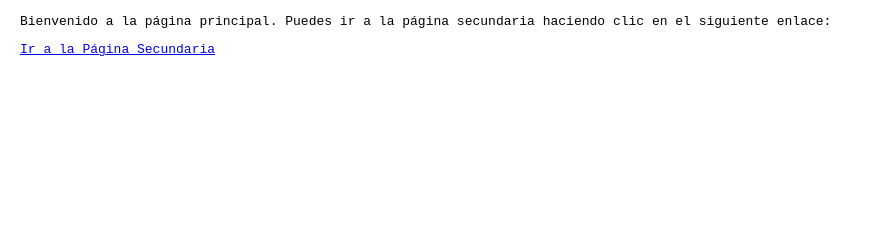
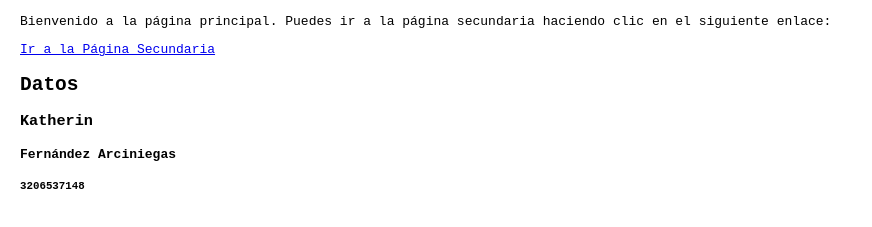
Before and after one commit to KatherinFer/KatherinFernandezArciniegas-1061690857, a plain HTML site: page index.html in a window 1280 px wide. Shown: the part 53-280 px from the top of the page, without its empty margins (0-872 px from the left). Drawn offline with Linux system fonts and the light colour scheme.

Commit message:
version index02

```diff
--- a/index.html
+++ b/index.html
@@ -15,5 +15,10 @@
     <h1>Página Principal</h1>
     <p>Bienvenido a la página principal. Puedes ir a la página secundaria haciendo clic en el siguiente enlace:</p>
     <a href="pagina_secundaria.html">Ir a la Página Secundaria</a>
+    <br>
+    <h2>Datos</h2>
+    <h3>Katherin</h3>
+    <h4>Fernández Arciniegas</h4>
+    <h5>3206537148</h5>
 </body>
 </html>
```
Also changed, not shown: vinculo.html (+1 -0 lines).
